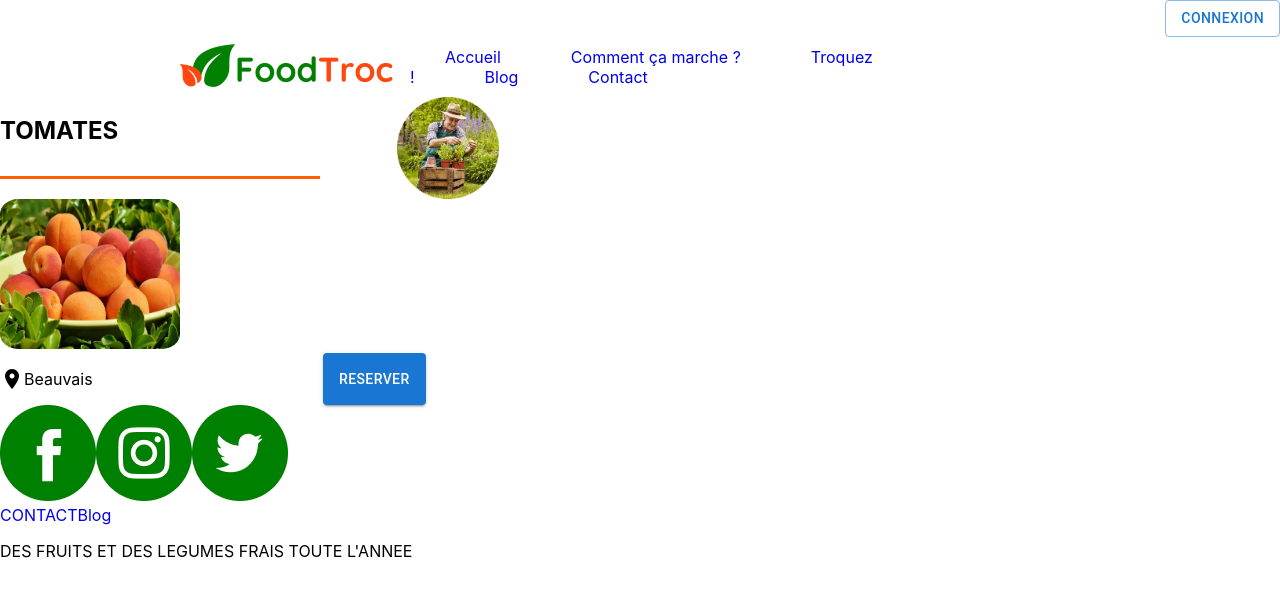
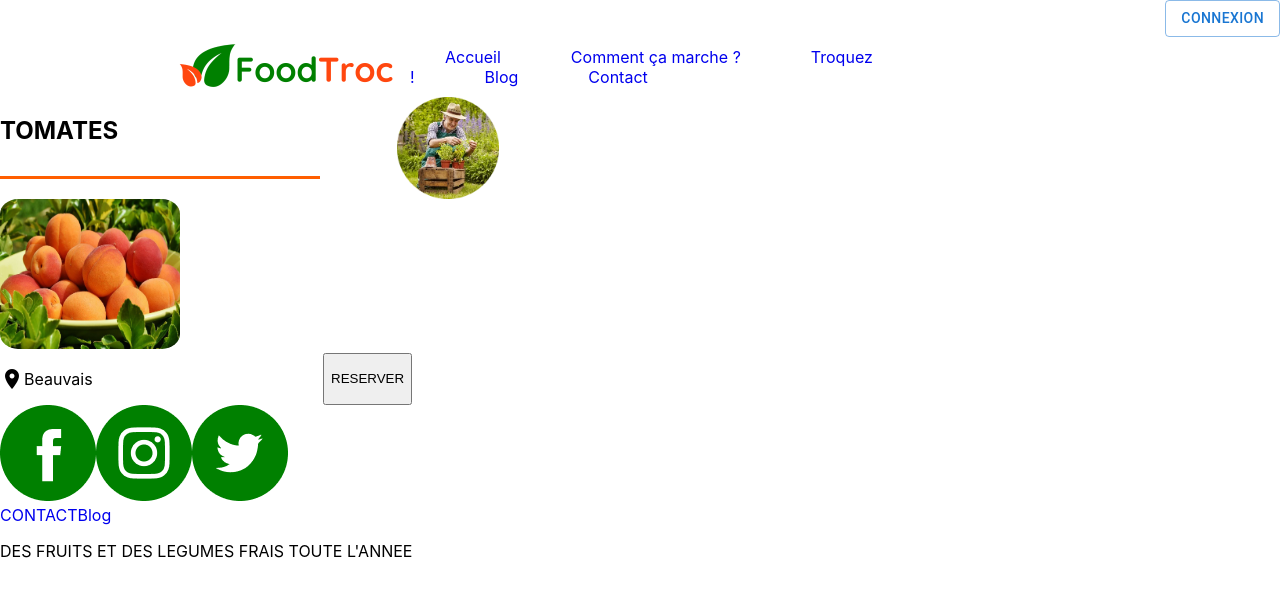
Before and after one commit to Derma6/FoodTroc-Project, a React (Create React App) app in the folder front-end/: page /troquez in a window 1280 px wide. Shown: the top 596 px of the page. Built offline with nearby package versions, Linux system fonts and the light colour scheme.

Commit message:
removed material ui

```diff
--- a/front-end/src/components/ProductCard/ProductCard.js
+++ b/front-end/src/components/ProductCard/ProductCard.js
@@ -1,15 +1,6 @@
 import React from 'react';
 import 'material-icons/iconfont/material-icons.css';
-import Button from '@mui/material/Button';
 import './ProductCard.css'
-import { createTheme, ThemeProvider } from '@mui/material/styles';
-import { orange } from '@mui/material/colors';
-
-const theme = createTheme({
-    status: {
-      primary: orange[700],
-    },
-  });
 
 const ProductCard = () => {
     return (
@@ -24,9 +15,7 @@ const ProductCard = () => {
                     <span class="material-icons">place</span>
                     <p>Beauvais</p>
                 </div>
-                <ThemeProvider theme={theme}>
-                <Button variant="contained">RESERVER</Button>
-                </ThemeProvider>
+                <button>RESERVER</button>
             </div>
         </div>
     );
```
